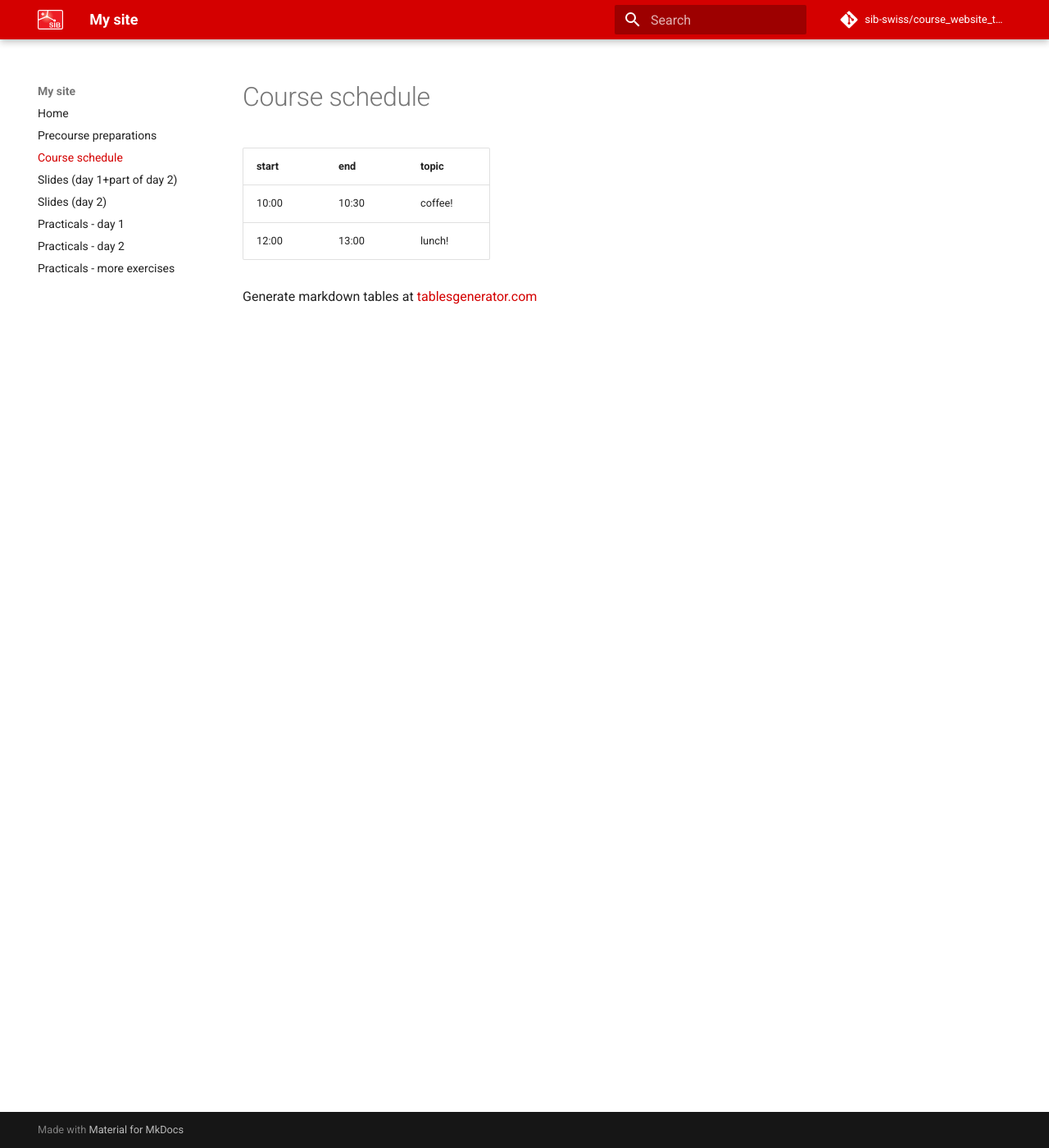
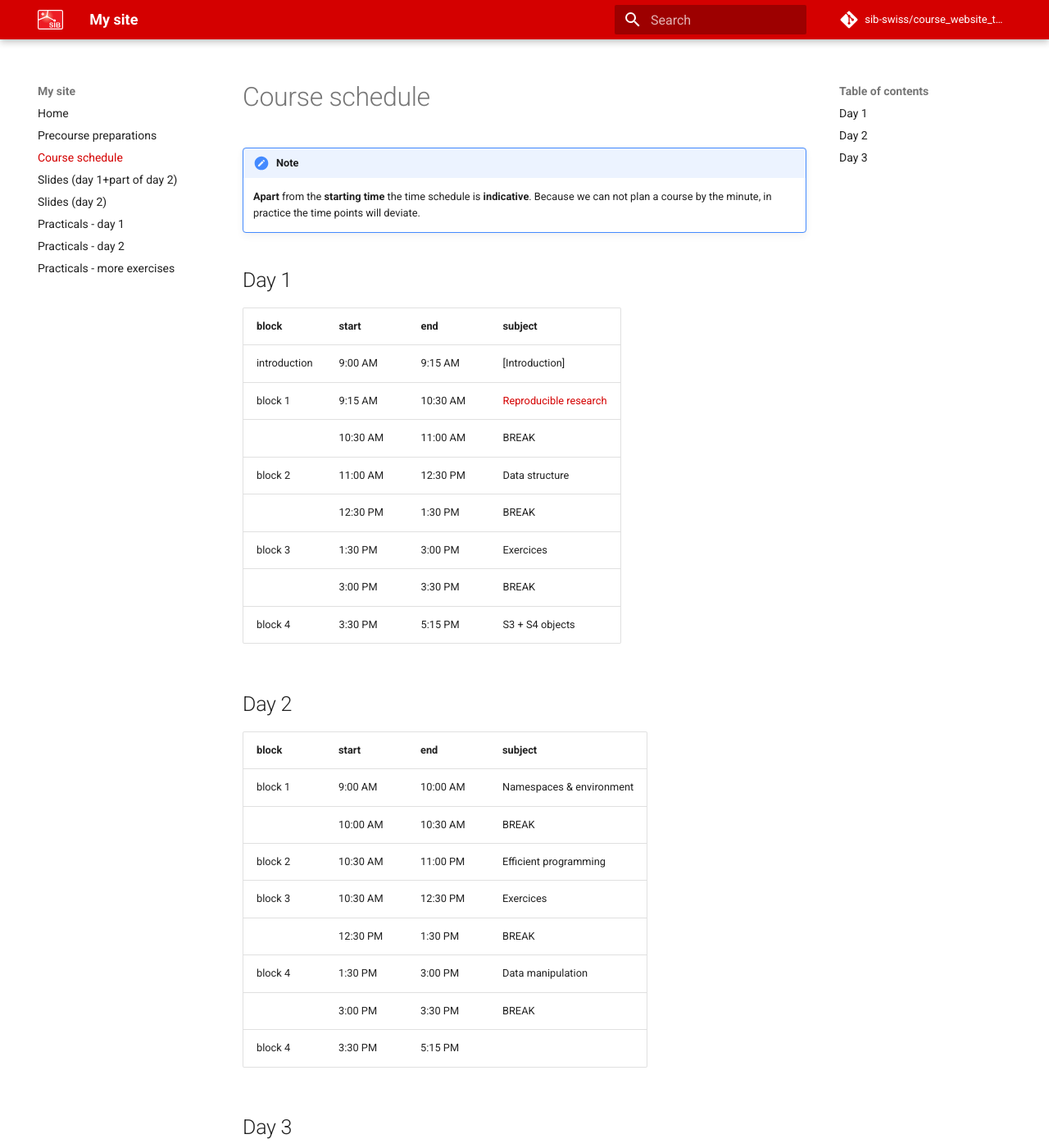
Before and after one commit to sib-swiss/advanced-r-training, an MkDocs documentation site: the page built from docs/course_schedule.md, in a window 1280 px wide and 1400 px high. Shown: the whole window at 82% size. Built offline with MkDocs 1.6.1 and Material for MkDocs 9.7.7, drawn with Linux system fonts in a browser that asks for light colours; comment, search, counter and statistics services are not loaded; some of the changed text lies outside the part shown.

Commit message:
new files and schedule

```diff
--- a/docs/course_schedule.md
+++ b/docs/course_schedule.md
@@ -1,7 +1,43 @@
 
-| start 	| end   	| topic   	|
-|-------	|-------	|---------	|
-| 10:00 	| 10:30 	| coffee! 	|
-| 12:00 	| 13:00 	| lunch!  	|
 
-Generate markdown tables at [tablesgenerator.com](https://www.tablesgenerator.com/markdown_tables)
+
+!!! note
+    **Apart** from the **starting time** the time schedule is **indicative**. Because we can not plan a course by the minute, in practice the time points will deviate.
+
+## Day 1
+
+| block   	| start    	| end      	| subject                        	|
+|---------	|----------	|----------	|--------------------------------	|
+| introduction 	| 9:00 AM  	| 9:15 AM 	| [Introduction] |
+| block 1 	| 9:15 AM  	| 10:30 AM 	| [Reproducible research](slides_1.md) |
+|         	| 10:30 AM 	| 11:00 AM 	| BREAK                          	|
+| block 2 	| 11:00 AM 	| 12:30 PM 	| Data structure |
+|         	| 12:30 PM 	| 1:30 PM  	| BREAK                          	|
+| block 3 	| 1:30 PM  	| 3:00 PM  	| Exercices |
+|         	| 3:00 PM  	| 3:30 PM  	| BREAK                          	|
+| block 4 	| 3:30 PM  	| 5:15 PM  	| S3 + S4 objects|
+
+## Day 2
+
+| block   	| start    	| end      	| subject                             	|
+|---------	|----------	|----------	|-------------------------------------	|
+| block 1 	| 9:00 AM  	| 10:00 AM 	| Namespaces & environment	|
+|         	| 10:00 AM 	| 10:30 AM 	| BREAK                               	|
+| block 2 	| 10:30 AM 	| 11:00 PM 	| Efficient programming |
+| block 3 	| 10:30 AM 	| 12:30 PM 	| Exercices |
+|         	| 12:30 PM 	| 1:30 PM  	| BREAK                               	|
+| block 4 	| 1:30 PM  	| 3:00 PM  	| Data manipulation |
+|         	| 3:00 PM  	| 3:30 PM  	| BREAK                               	|
+| block 4 	| 3:30 PM  	| 5:15 PM  	| |
+
+## Day 3
+
+| block 	| start   	| end     	| subject       	|
+|-------	|---------	|---------	|---------------	|
+| block 1   | 9:00 AM 	| 10:30 PM 	|  R packaging |
+|           | 10:30 AM 	| 11:00 AM 	| BREAK                               	|
+| block 2  	| 11:00 AM 	| 12:30 PM 	| Advanced exercices |
+|           | 12:30 PM 	| 1:30 PM  	| BREAK                               	|
+| block 3 	| 1:30 PM  	| 3:00 PM  	||
+|         	| 3:00 PM  	| 3:30 PM  	| BREAK                               	|
+| block 4  	| 3:30 PM 	| 5:15 PM 	| |
```
Also changed, not shown: docs/slides_1.md (added, +3 -0 lines), docs/slides_2.md (added, +3 -0 lines).
